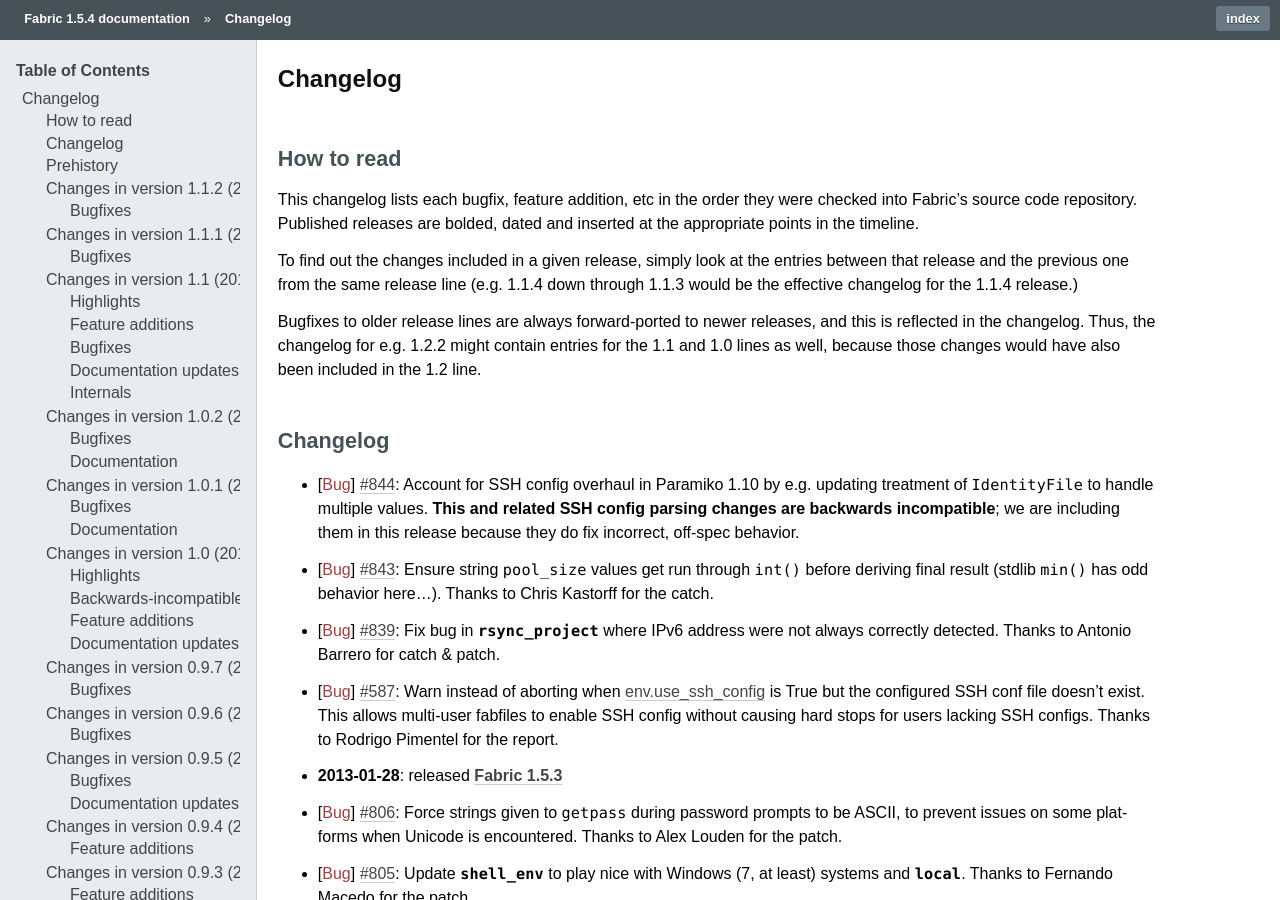
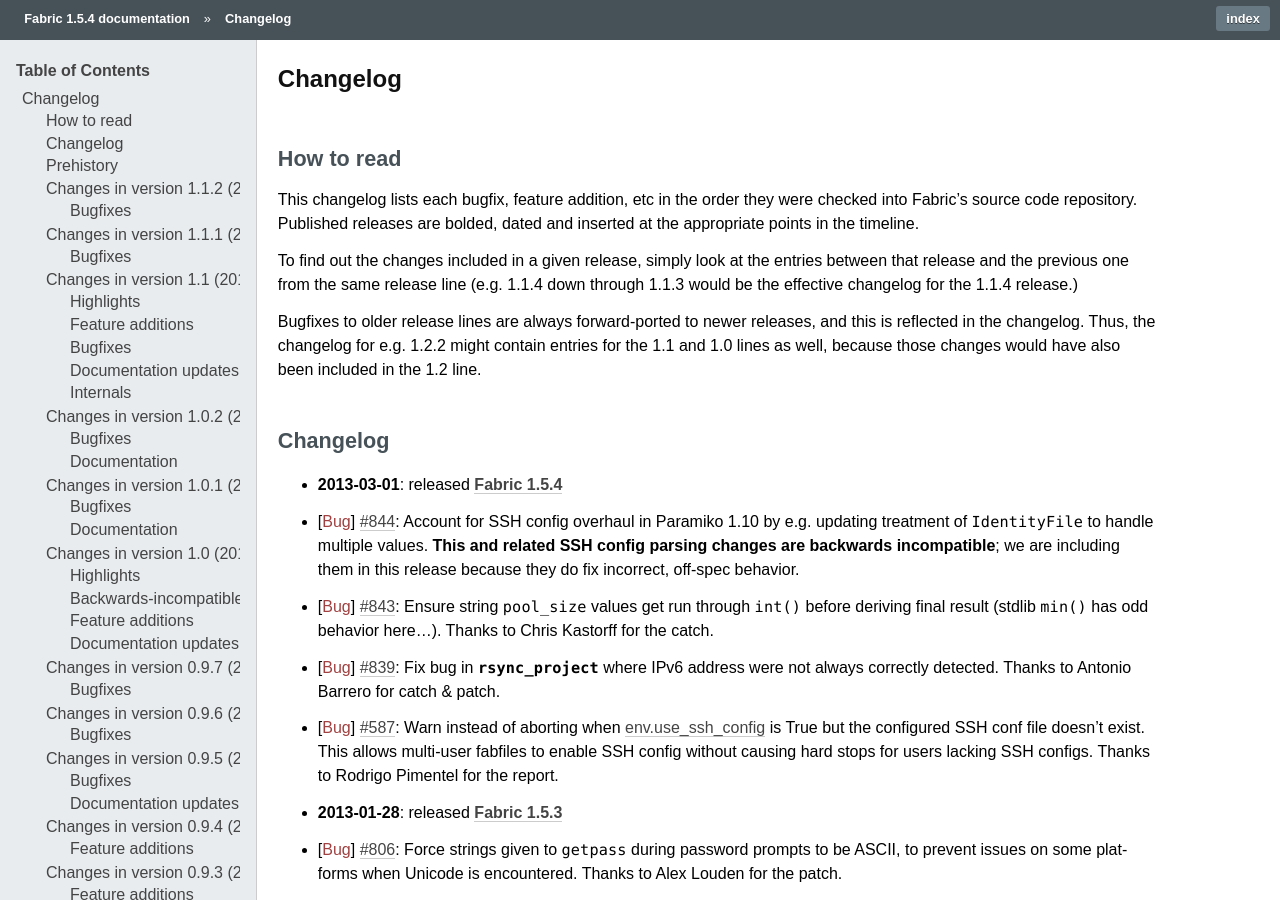
Before and after one commit to fabric/fabric, a Sphinx documentation site: the page built from docs/changelog.rst, in a window 1280 px wide and 900 px high. Built offline with Sphinx 7.4.7, drawn with Linux system fonts in a browser that asks for light colours.

Commit message:
Release log in changelog

```diff
--- a/docs/changelog.rst
+++ b/docs/changelog.rst
@@ -25,6 +25,7 @@
 Changelog
 =========
 
+* :release:`1.5.4 <2013-03-01>`
 * :bug:`844` Account for SSH config overhaul in Paramiko 1.10 by e.g. updating
   treatment of ``IdentityFile`` to handle multiple values. **This and related
   SSH config parsing changes are backwards incompatible**; we are including
```
